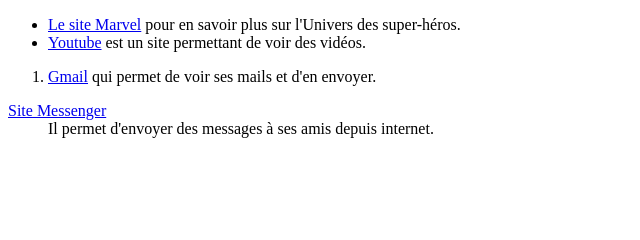
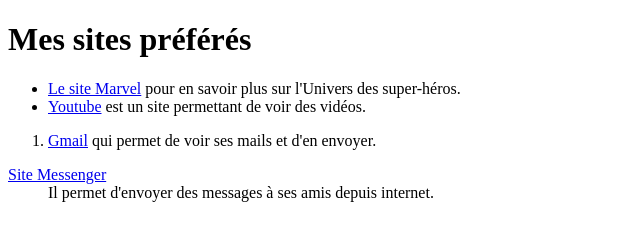
Before and after one commit to EliotGIL4/EliotGIL4.github.io, a plain HTML site: page index.html in a window 1280 px wide. Shown: the whole page, without its empty margins (0-640 px from the left). Drawn offline with Linux system fonts and the light colour scheme.

Commit message:
Update index.html

```diff
--- a/index.html
+++ b/index.html
@@ -5,6 +5,7 @@
 <title>Site Eliot GIL</title>
 </head>
 <body>
+        <h1>Mes sites préférés</h1>
 <p><ul>
         <li><a href="https://www.marvel.com/" target="_blank">Le site Marvel</a> pour en savoir plus sur l'Univers des super-héros.</li>
         <li><a href="https://www.youtube.com/" target="_blank">Youtube</a> est un site permettant de voir des vidéos.</li>
```
